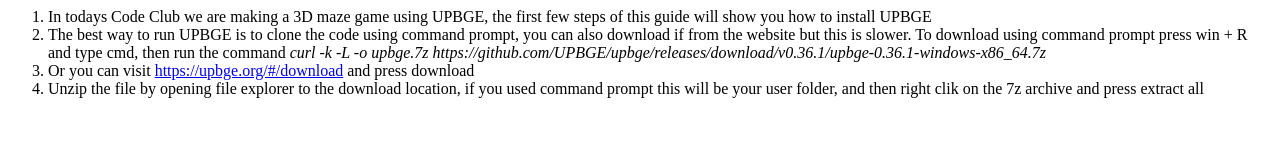
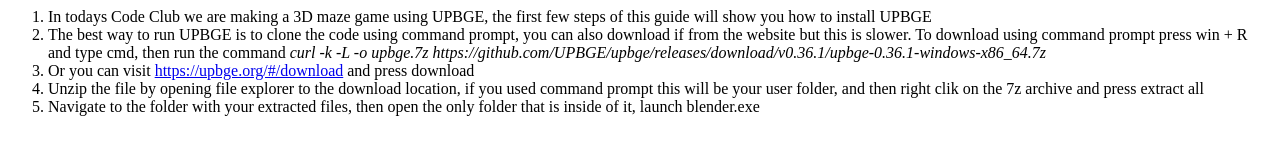
Before and after one commit to code-club99/maze-game, a plain HTML site: page index.html in a window 1280 px wide. Drawn offline with Linux system fonts and the light colour scheme.

Commit message:
Update index.html

```diff
--- a/index.html
+++ b/index.html
@@ -3,4 +3,6 @@
     <li>The best way to run UPBGE is to clone the code using command prompt, you can also download if from the website but this is slower. To download using command prompt press win + R and type cmd, then run the command <i>curl -k -L -o upbge.7z https://github.com/UPBGE/upbge/releases/download/v0.36.1/upbge-0.36.1-windows-x86_64.7z</i></li>
     <li>Or you can visit <a href="https://upbge.org/#/download">https://upbge.org/#/download</a> and press download</li>
     <li>Unzip the file by opening file explorer to the download location, if you used command prompt this will be your user folder, and then right clik on the 7z archive and press extract all</li>
+    <li>Navigate to the folder with your extracted files, then open the only folder that is inside of it, launch blender.exe</li>
+
   </ol>
```
